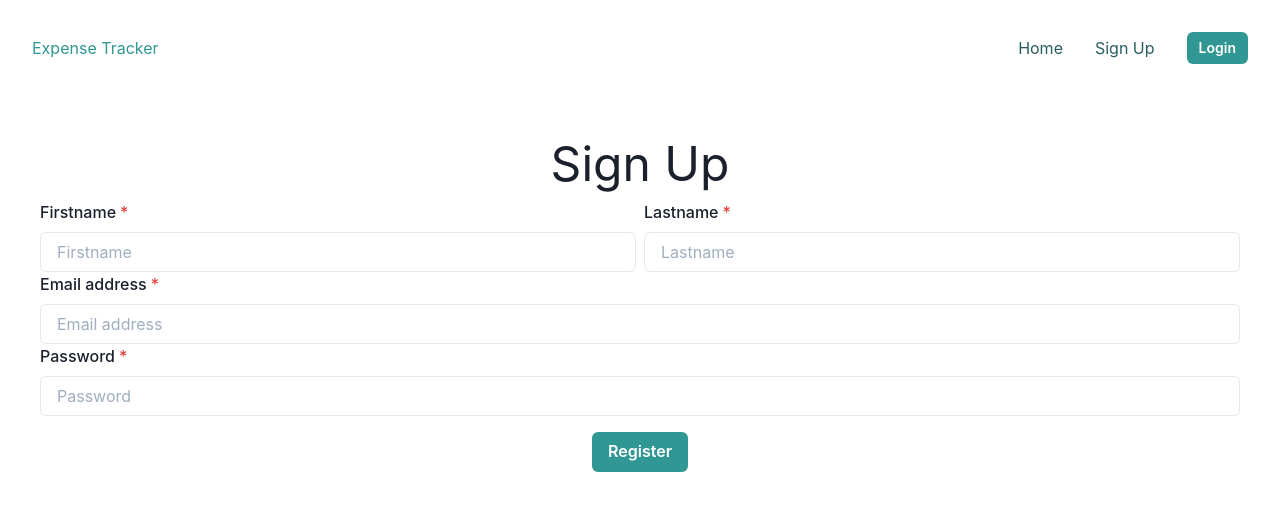
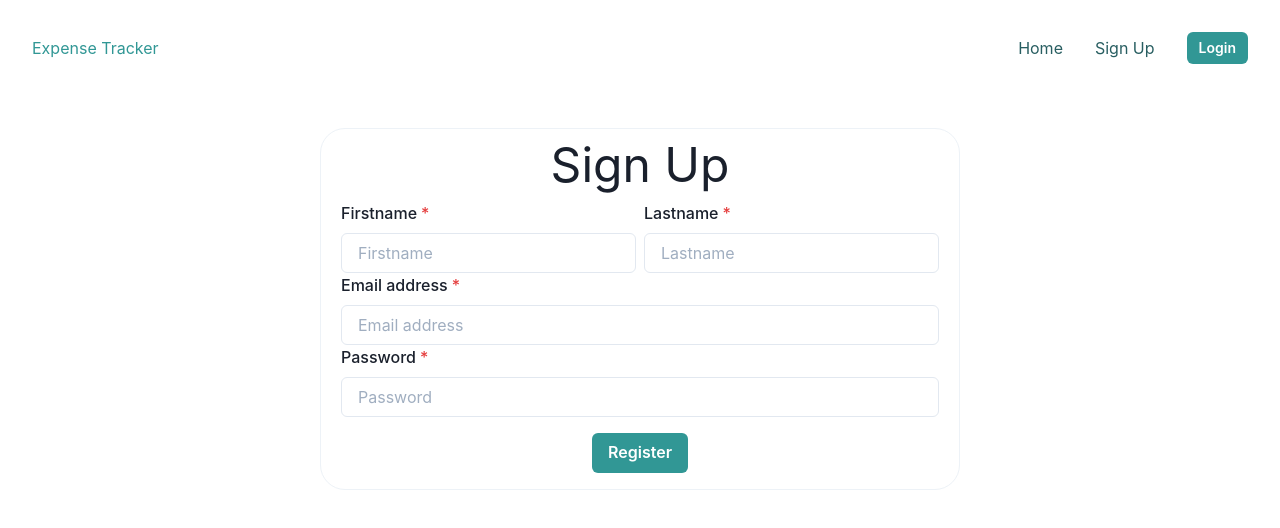
Before and after one commit to iamemil/ExpenseTracker, a React (Create React App) app in the folder expensetracker-frontend/: page /signup in a window 1280 px wide. Shown: the top 528 px of the page. Built offline with nearby package versions, Linux system fonts and the light colour scheme.

Commit message:
improved design of login/signup pages

```diff
--- a/expensetracker-frontend/src/pages/login/Login.jsx
+++ b/expensetracker-frontend/src/pages/login/Login.jsx
@@ -7,14 +7,14 @@ import {
     FormControl,
     FormLabel,
     Input,
-    HStack,
+    Center
 } from '@chakra-ui/react';
 
 export default function Login() {
     return (
-        <Box textAlign="center" fontSize="xl">
+        <Center textAlign="center" fontSize="xl">
 
-            <Grid px={10}>
+            <Grid  mx={5} px={5} width={{ sm: '100%', md:'75%', lg:'65%', xl: '50%' }} border='1px' borderColor='gray.100' borderRadius='25px'>
                 <Box>
                     <Text fontSize='5xl'>Login</Text>
                 </Box>
@@ -36,6 +36,6 @@ export default function Login() {
                     </Button>
                 </Box>
             </Grid>
-        </Box>
+        </Center>
     );
 }
--- a/expensetracker-frontend/src/pages/signup/SignUp.jsx
+++ b/expensetracker-frontend/src/pages/signup/SignUp.jsx
@@ -8,13 +8,13 @@ import {
     FormLabel,
     Input,
     HStack,
+    Center,
 } from '@chakra-ui/react';
 
 export default function SignUp() {
     return (
-        <Box textAlign="center" fontSize="xl">
-
-            <Grid px={10}>
+            <Center textAlign="center" fontSize="xl" >
+            <Grid mx={5} px={5} width={{ sm: '100%', md:'75%', lg:'65%', xl: '50%' }} border='1px' borderColor='gray.100' borderRadius='25px'>
                 <Box>
                     <Text fontSize='5xl'> Sign Up</Text>
                 </Box>
@@ -43,11 +43,11 @@ export default function SignUp() {
                     </FormControl>
                 </Box>
                 <Box>
-                    <Button mt={4} colorScheme='teal' type='submit'>
+                    <Button my={4} colorScheme='teal' type='submit'>
                         Register
                     </Button>
                 </Box>
             </Grid>
-        </Box>
+            </Center>
     );
 }
```
